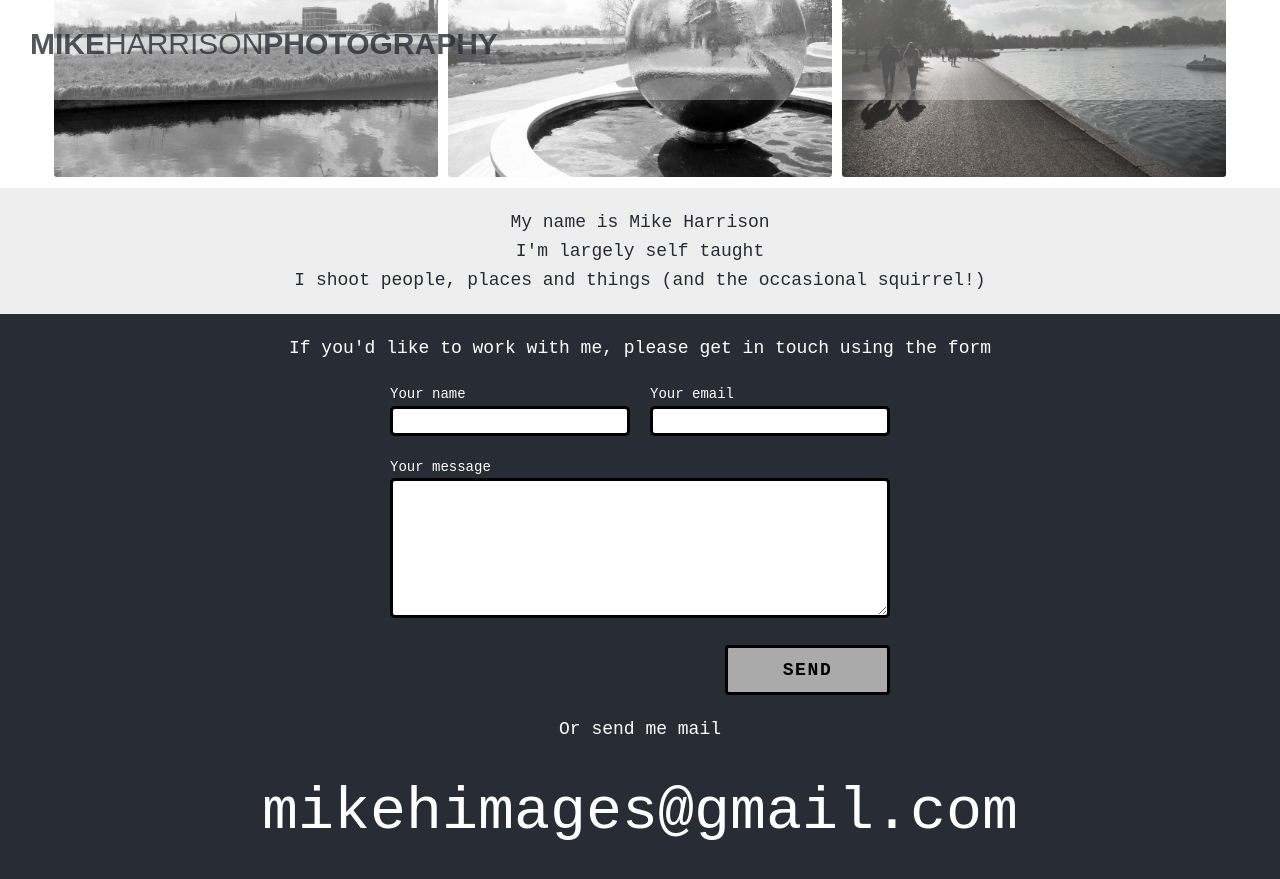
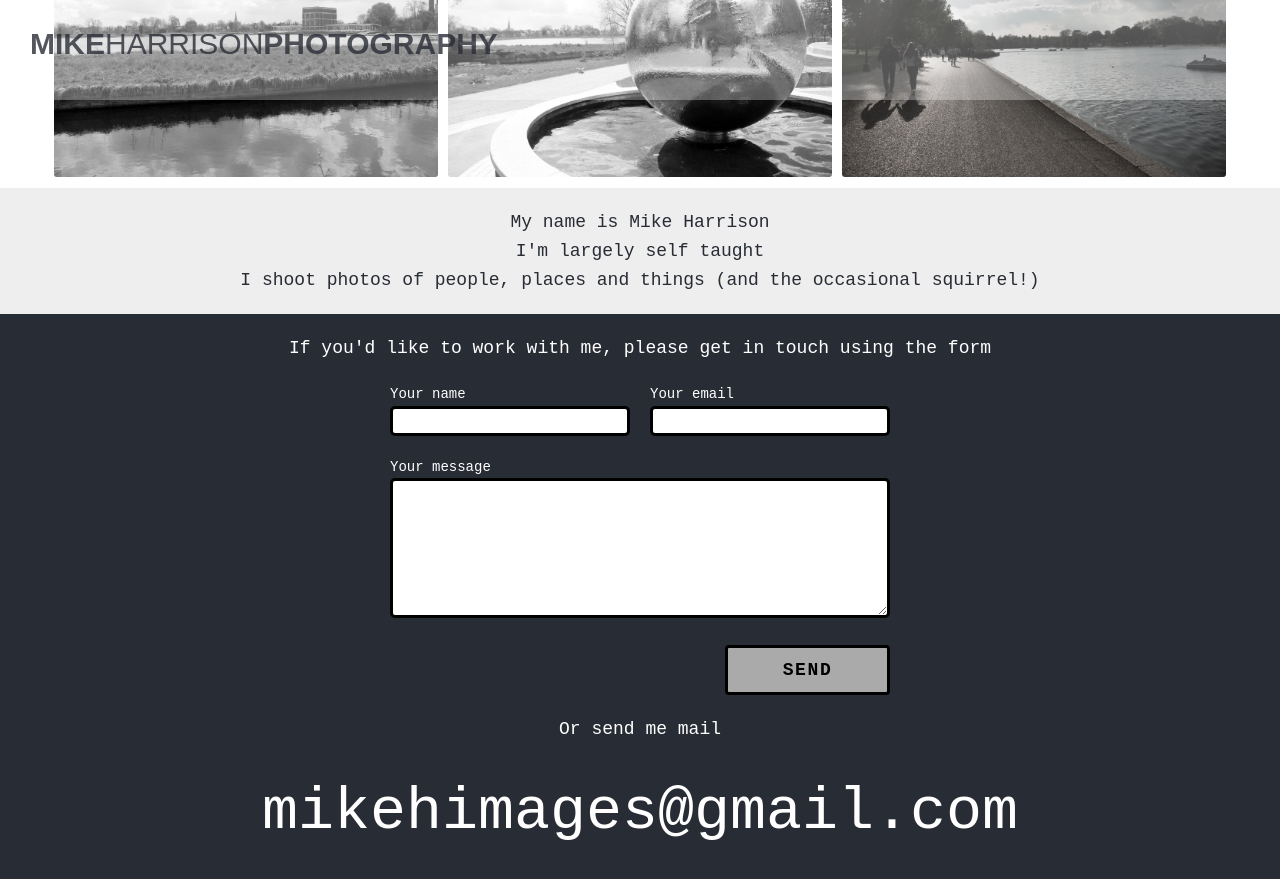
Before and after one commit to mikejharrison/photography, a Jekyll site: the page built from index.html, in a window 1280 px wide and 900 px high, scrolled down 714 px. Shown: the top 879 px of the window. Built offline with Jekyll 4.4.1, drawn with Linux system fonts in a browser that asks for light colours; some web fonts are replaced; Markdown is read by kramdown in place of the engine named in the settings.

Commit message:
Update splash.html

```diff
--- a/_includes/splash.html
+++ b/_includes/splash.html
@@ -1 +1 @@
-<section class="splash"><div class="gallery-container"><div><img src="../assets/img/pt-1.jpg" alt="conference badges"/></div><div><img src="../assets/img/pt-2.jpg" alt="conference discussion"/></div><div><img src="../assets/img/pt-3.jpg" alt="Marek Kiczkowiak at TDSIG"/></div><div><img src="../assets/img/pt-4.jpg" alt="carpark urban grafitti"/></div><div><img src="../assets/img/pt-5.jpg" alt="John Hughes IATEFL"/></div><div><img src="../assets/img/pt-6.jpg" alt="squirrel tree"/></div><div><img src="../assets/img/pt-7.jpg" alt="West Reservoir Centre"/></div><div><img src="../assets/img/pt-8.jpg" alt="Stoke Newington mirrorball"/></div><div><img src="../assets/img/pt-9.jpg" alt="Hyde Park The Severn"/></div></div><div class="about-blurb"><p>My name is Mike Harrison</p><p>I'm largely self taught</p><p>I shoot people, places and things (and the occasional squirrel!) </p></div></section>
+<section class="splash"><div class="gallery-container"><div><img src="../assets/img/pt-1.jpg" alt="conference badges"/></div><div><img src="../assets/img/pt-2.jpg" alt="conference discussion"/></div><div><img src="../assets/img/pt-3.jpg" alt="Marek Kiczkowiak at TDSIG"/></div><div><img src="../assets/img/pt-4.jpg" alt="carpark urban grafitti"/></div><div><img src="../assets/img/pt-5.jpg" alt="John Hughes IATEFL"/></div><div><img src="../assets/img/pt-6.jpg" alt="squirrel tree"/></div><div><img src="../assets/img/pt-7.jpg" alt="West Reservoir Centre"/></div><div><img src="../assets/img/pt-8.jpg" alt="Stoke Newington mirrorball"/></div><div><img src="../assets/img/pt-9.jpg" alt="Hyde Park The Severn"/></div></div><div class="about-blurb"><p>My name is Mike Harrison</p><p>I'm largely self taught</p><p>I shoot photos of people, places and things (and the occasional squirrel!) </p></div></section>
```
